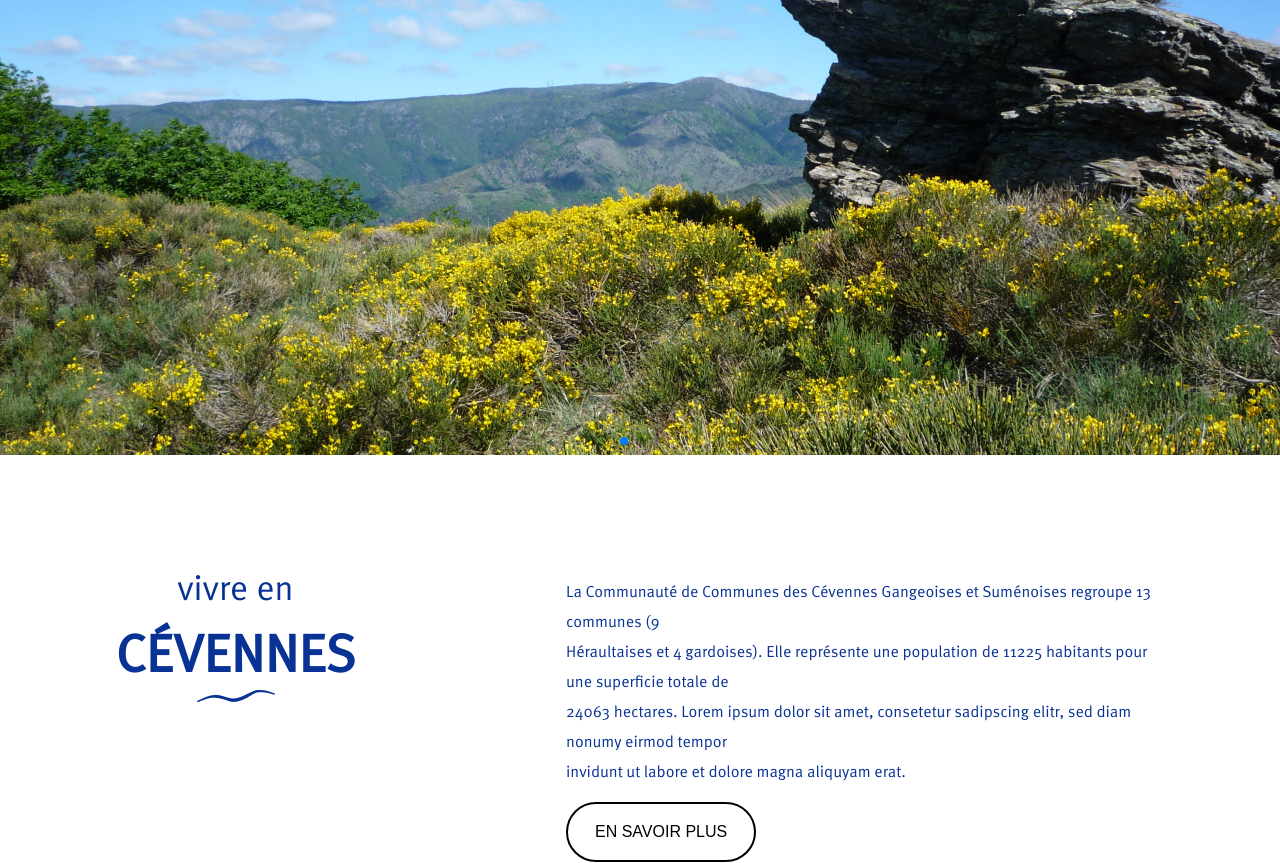
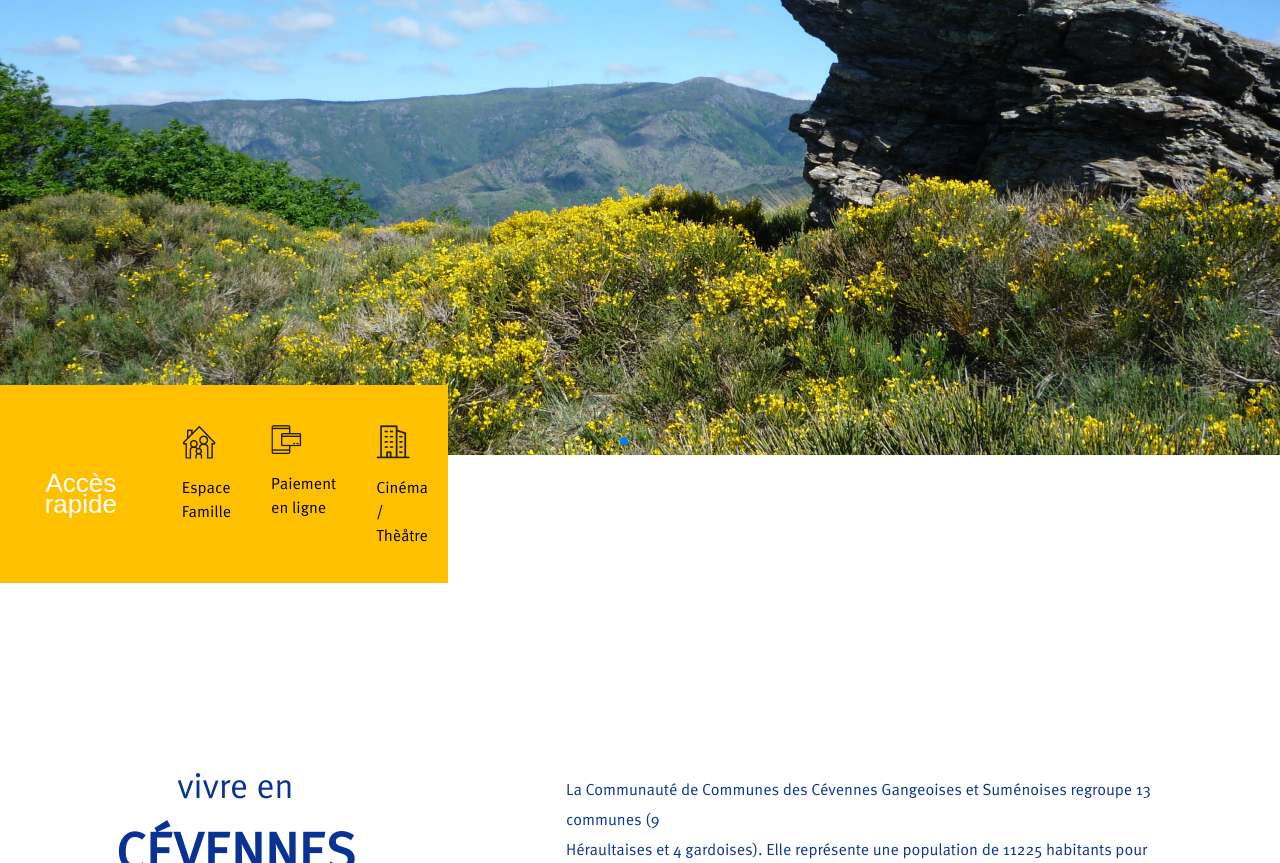
Before and after one commit to danisha661/testlajungle, a plain HTML site: page index.html in a window 1280 px wide. Shown: the part 237-1100 px from the top of the page. Drawn offline with nearby package versions, Linux system fonts and the light colour scheme; files that its build step writes are made by us from their sources.

Commit message:
final commit

```diff
--- a/assets/css/sass/source/_blocks.scss
+++ b/assets/css/sass/source/_blocks.scss
@@ -65,7 +65,35 @@ section.description{
     }
 
     section.access_rapid_mobile{
-        display: none;
+        padding: 20px 0 0 0;
+        width: 100%;
+        position: relative;
+        top: -70px;
+        z-index: 9;
+        button{
+            background-color: $yellow;
+            color: $white;
+            padding: 25px;
+            // height: 51px;
+            font-size: 26px;
+            border: none;
+            line-height: 21.48px;
+            font-weight: 400;
+        }
+
+
+        background-color: $yellow;
+        width: 35%;
+        display: flex;
+        .access_rapid_box{
+            display: flex;
+            // justify-content: center;
+            justify-content: space-around;
+            div{
+
+                padding: 20px;
+            }
+        }
     }
 
     section.description{
```
Also changed, not shown: index.html (+0 -1 lines).
